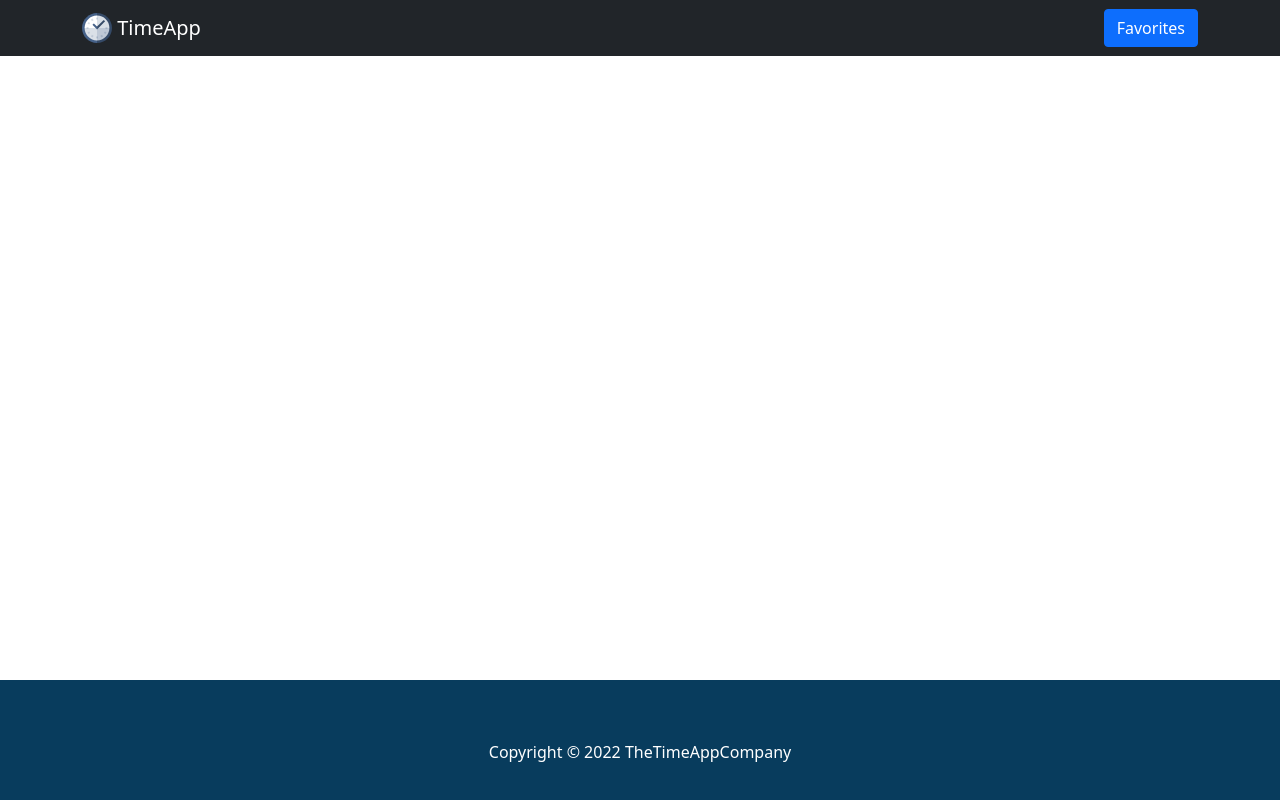
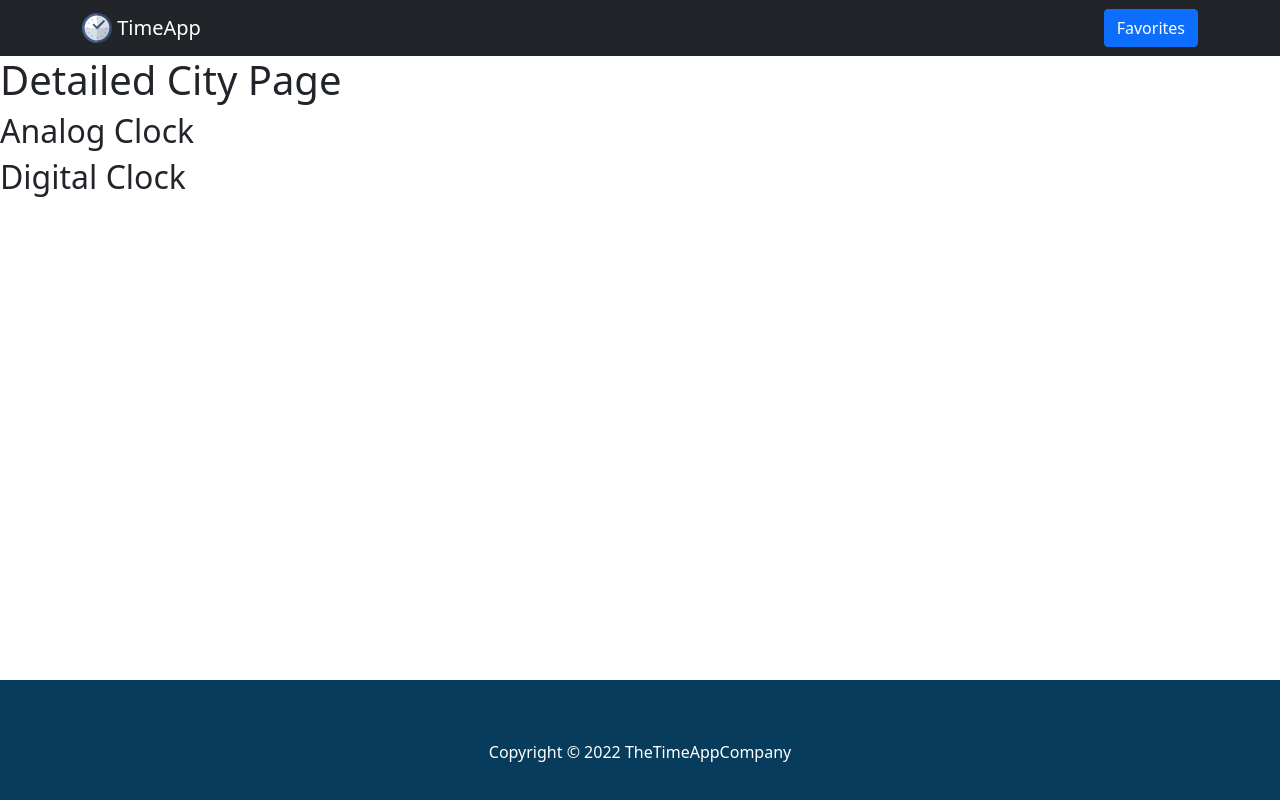
Before and after one commit to argjend551/TimeApp, a React (Vite) app: page /city in a window 1280 px wide. Built offline with nearby package versions, Linux system fonts and the light colour scheme.

Commit message:
Commiting json-file again

```diff
--- a/src/components/App.jsx
+++ b/src/components/App.jsx
@@ -3,6 +3,7 @@ import { BrowserRouter, Routes, Route } from "react-router-dom";
 import Home from "../pages/Home";
 import Header from "./Header";
 import Favorites from "../pages/Favorites";
+import DetailedCityPage from "../pages/DetailedCityPage";
 import Footer from "./Footer";
 
 function App() {
@@ -13,6 +14,7 @@ function App() {
         <Routes>
           <Route path="/" element={<Home />} />
           <Route path="/favorites" element={<Favorites />} />
+          <Route path="/city" element={<DetailedCityPage />} />
         </Routes>
       </main>
       <Footer />
--- /dev/null
+++ b/src/pages/DetailedCityPage.jsx
@@ -0,0 +1,13 @@
+import React from "react";
+
+function DetailedCityPage() {
+  return (
+    <div>
+      <h1>Detailed City Page</h1>
+      <h2>Analog Clock</h2>
+      <h2>Digital Clock</h2>
+    </div>
+  );
+}
+
+export default DetailedCityPage;
```
